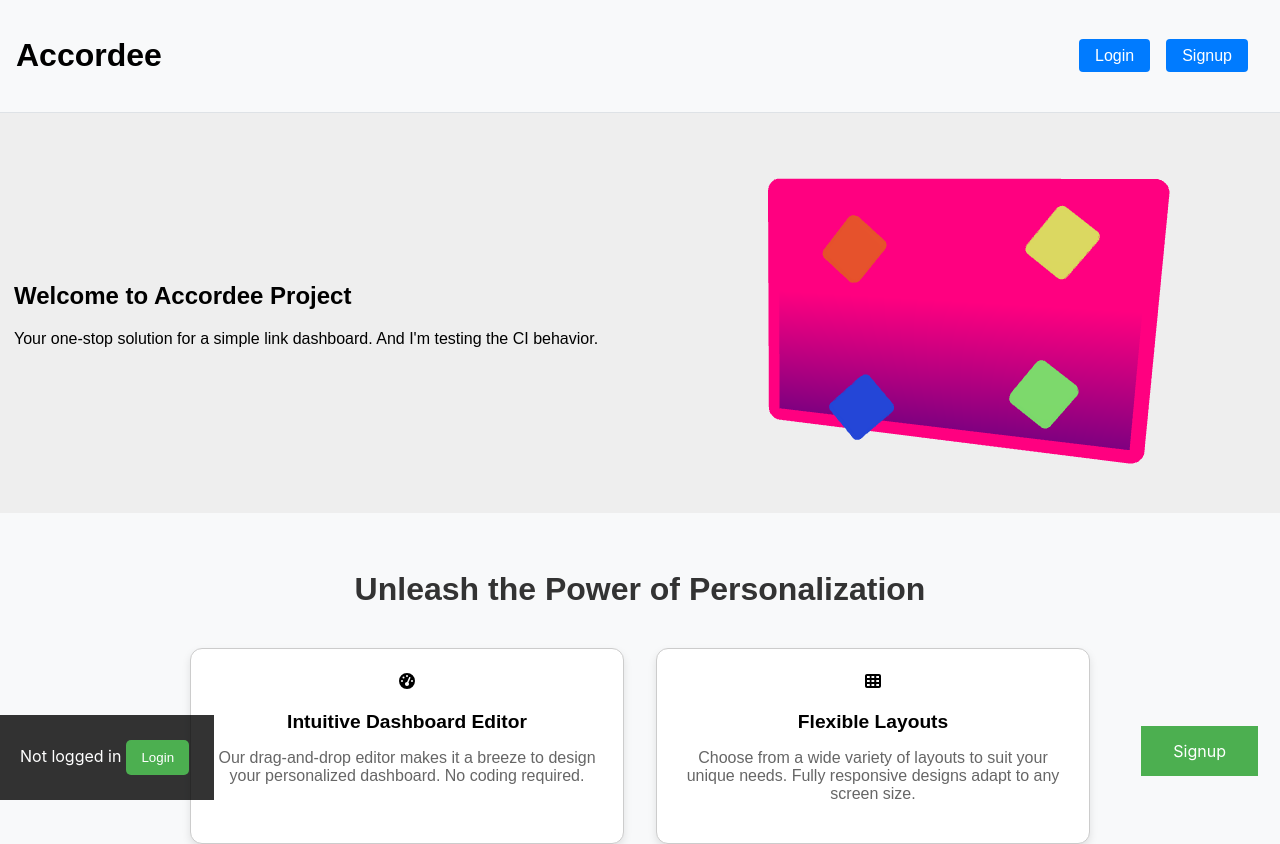
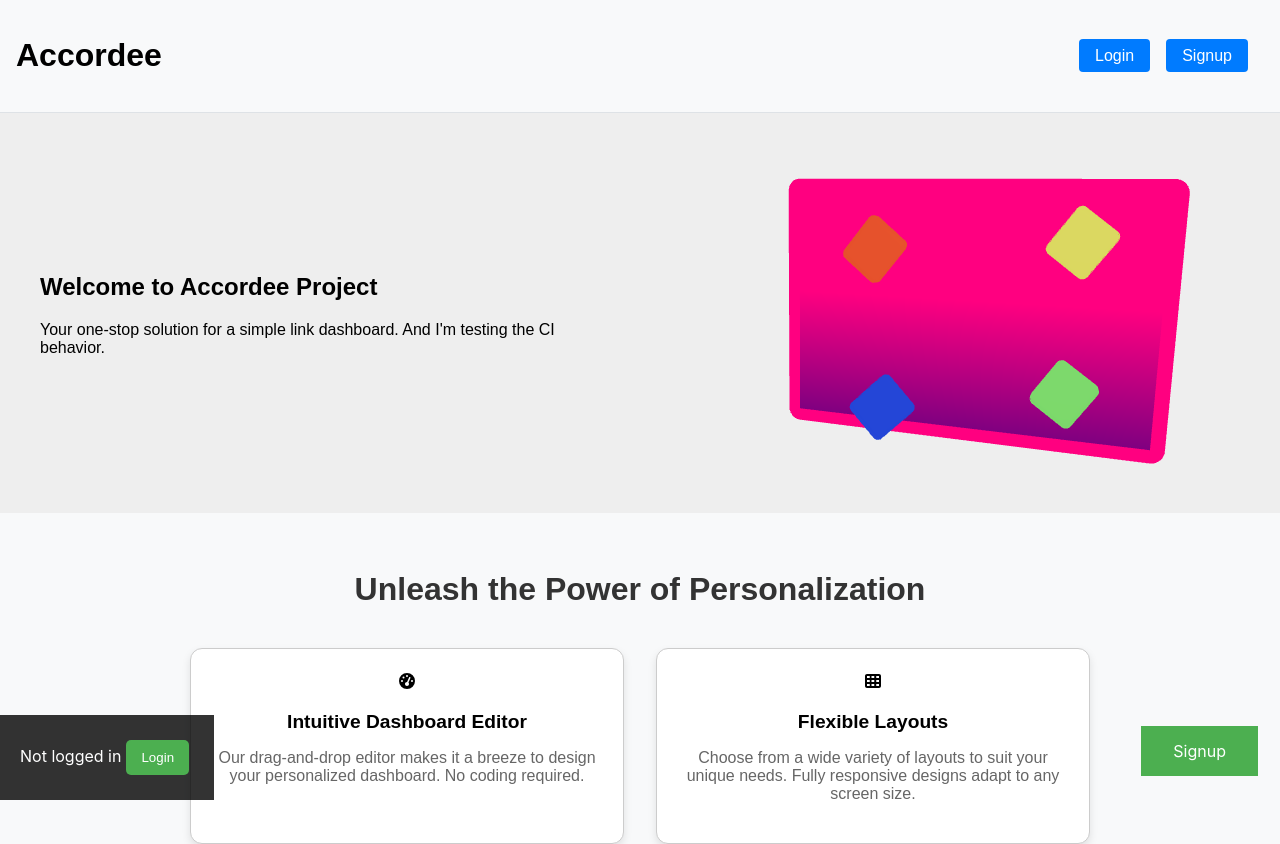
Before and after one commit to erreib/accordee-frontend, a React (Vite) app: page / in a window 1280 px wide. Shown: the top 844 px of the page. Built offline with nearby package versions, Linux system fonts and the light colour scheme; no server answers.

Commit message:
Minor restyling

```diff
--- a/src/landing/LandingPage.scss
+++ b/src/landing/LandingPage.scss
@@ -47,6 +47,10 @@
   justify-content: space-around;
   align-items: center;
   background-color: #eee;
+}
+
+.landing-banner-content {
+  padding: 40px;
 }
 
 /* Landing features */
```
